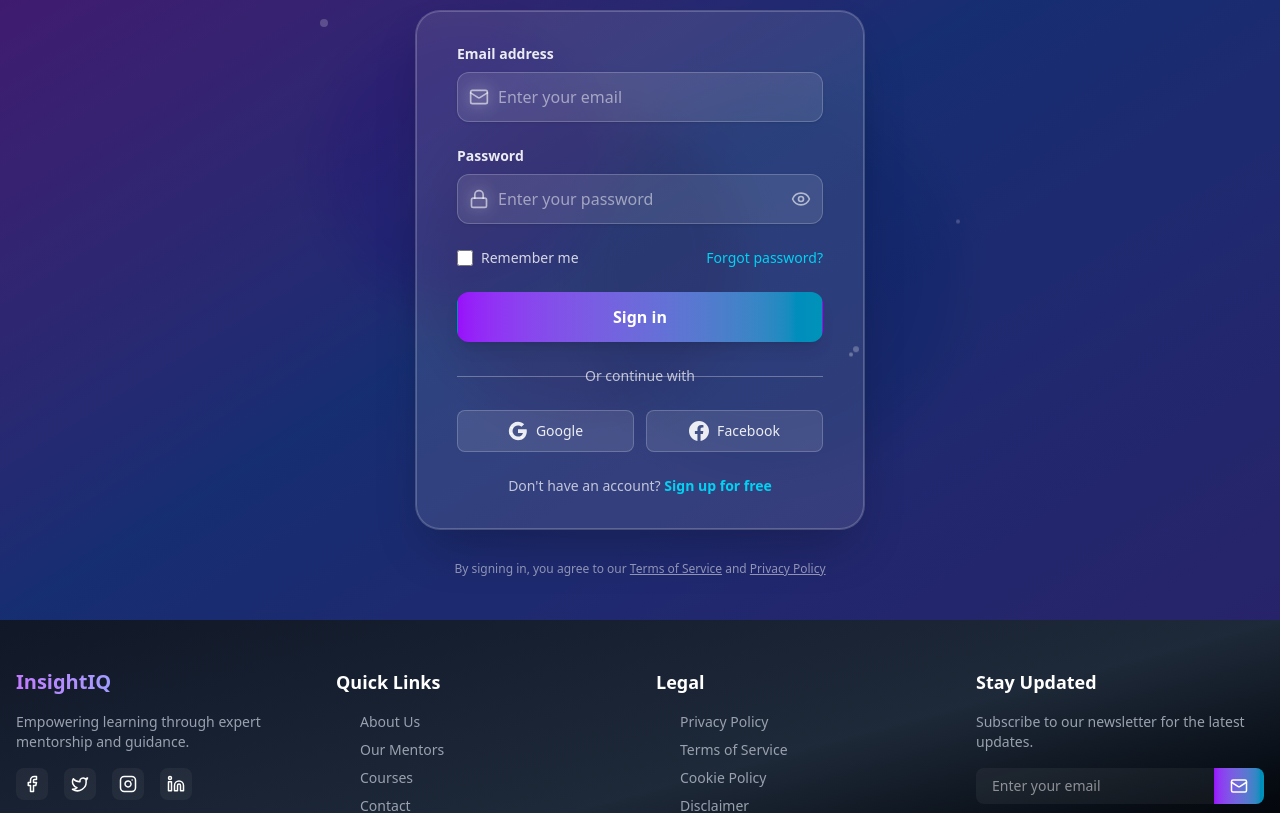
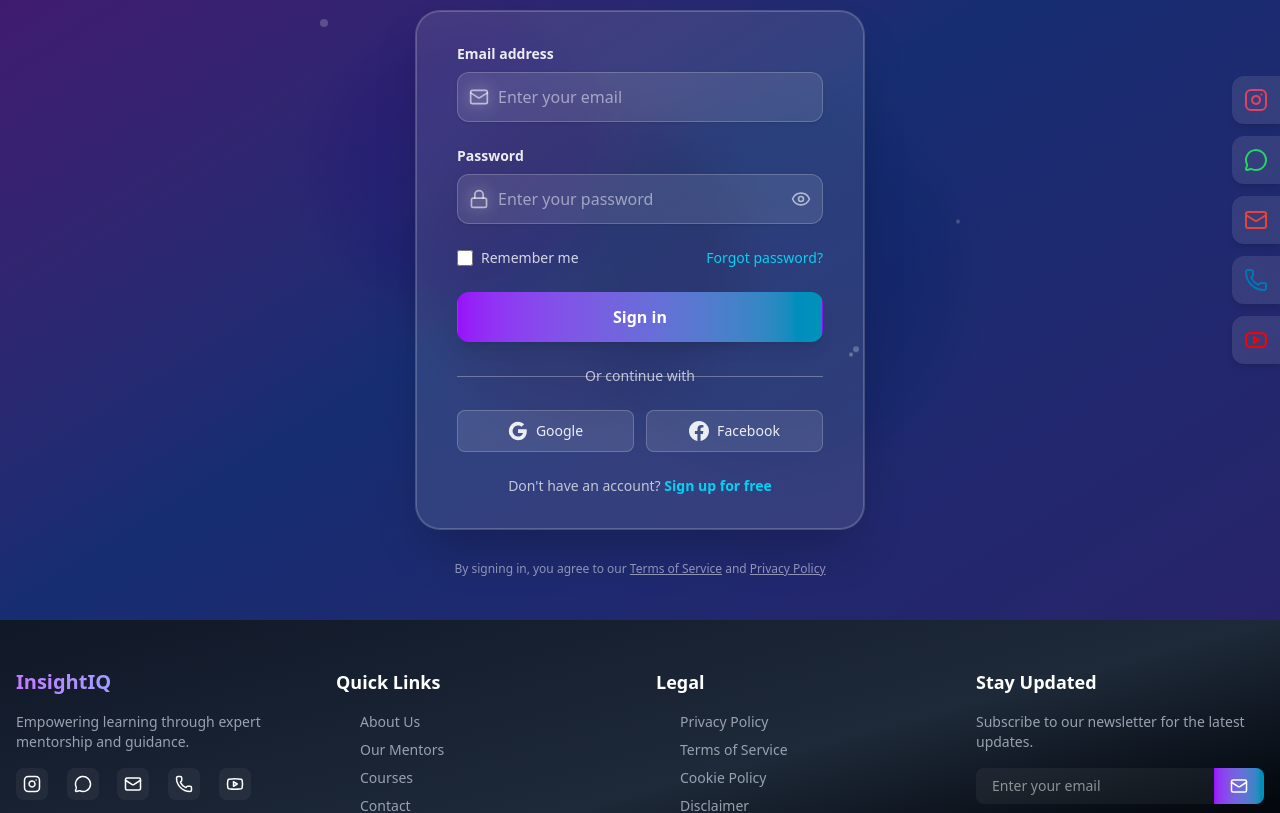
Before and after one commit to morerohan0037/Test1, a React (Vite) app in the folder frontend/: page /login in a window 1280 px wide. Shown: the part 180-993 px from the top of the page. Built offline with nearby package versions, Linux system fonts and the light colour scheme.

Commit message:
added social media links

```diff
--- a/frontend/src/App.jsx
+++ b/frontend/src/App.jsx
@@ -9,6 +9,7 @@ import PaymentPlans from './components/Plans/PaymentPlans';
 import Footer from './components/Footer';
 import Dashboard from './components/Dashboard';
 import PrivateRoute from './components/PrivateRoute';
+import SocialPalette from './components/SocialPalette';
 
 function App() {
   return (
@@ -33,7 +34,9 @@ function App() {
               />
             </Routes>
           </main>
+          <SocialPalette />
           <Footer />
+
         </div>
       </Router>
     </AuthProvider>
--- a/frontend/src/components/Footer.jsx
+++ b/frontend/src/components/Footer.jsx
@@ -1,11 +1,19 @@
-import { Facebook, Twitter, Instagram, Linkedin, Mail, ArrowRight } from 'lucide-react';
+import {
+  Instagram,
+  Mail,
+  Phone,
+  ArrowRight,
+  Youtube,
+  MessageCircle // Using as a placeholder icon for WhatsApp
+} from 'lucide-react';
 
 const Footer = () => {
   const socialLinks = [
-    { icon: Facebook, href: "#" },
-    { icon: Twitter, href: "#" },
-    { icon: Instagram, href: "#" },
-    { icon: Linkedin, href: "#" }
+    { icon: Instagram, href: "https://www.instagram.com/insi.iq?utm_source=ig_web_button_share_sheet&igsh=ZDNlZDc0MzIxNw==" },
+    { icon: MessageCircle, href: "https://whatsapp.com/channel/0029VbB02Ow9hXFBWwNih01v" },
+    { icon: Mail, href: "mailto:insightiq4students@gmail.com" },
+    { icon: Phone, href: "tel:9026975729" },
+    { icon: Youtube, href: "https://youtube.com/@insight_iq-p2n?si=cgkWpy0OJ_mJocpH" }
   ];
 
   return (
@@ -23,9 +31,10 @@ const Footer = () => {
             <p className="text-gray-400 text-sm">
               Empowering learning through expert mentorship and guidance.
             </p>
-            <div className="flex space-x-4">
+            <div className="grid grid-cols-3 gap-4 sm:grid-cols-4 md:grid-cols-5 lg:grid-cols-6">
               {socialLinks.map((social, index) => (
                 <a
+                  target="_blank"
                   key={index}
                   href={social.href}
                   className="w-8 h-8 flex items-center justify-center rounded-lg bg-white/5 hover:bg-white/10 transition-all duration-300 hover:scale-110 hover:text-cyan-400"
@@ -34,6 +43,7 @@ const Footer = () => {
                 </a>
               ))}
             </div>
+
           </div>
 
           {/* Quick Links */}
--- /dev/null
+++ b/frontend/src/components/SocialPalette.jsx
@@ -0,0 +1,38 @@
+import React from 'react';
+import { Instagram, MessageCircle, Mail, Phone, Youtube } from 'lucide-react';
+
+const SocialPalette = () => {
+  const socialLinks = [
+    { icon: Instagram, href: "https://www.instagram.com/insi.iq?utm_source=ig_web_button_share_sheet&igsh=ZDNlZDc0MzIxNw==", color: "#E4405F" },
+    { icon: MessageCircle, href: "https://whatsapp.com/channel/0029VbB02Ow9hXFBWwNih01v", color: "#25D366" },
+    { icon: Mail, href: "mailto:insightiq4students@gmail.com", color: "#EA4335" },
+    { icon: Phone, href: "tel:9026975729", color: "#0077B5" },
+    { icon: Youtube, href: "https://youtube.com/@insight_iq-p2n?si=cgkWpy0OJ_mJocpH", color: "#FF0000" }
+  ];
+
+  return (
+    <div className="fixed right-0 top-1/2 transform -translate-y-1/2 z-50">
+      <div className="flex flex-col gap-3">
+        {socialLinks.map((link, index) => (
+          <a
+            key={index}
+            href={link.href}
+            target="_blank"
+            rel="noopener noreferrer"
+            className="w-12 h-12 hover:w-16 bg-white/10 backdrop-blur-md
+                       flex items-center justify-center rounded-l-xl group
+                       transition-all duration-300 ease-in-out shadow-md hover:shadow-lg"
+          >
+            <link.icon
+              size={24}
+              className="group-hover:scale-110 transition-transform duration-300"
+              style={{ color: link.color }}
+            />
+          </a>
+        ))}
+      </div>
+    </div>
+  );
+};
+
+export default SocialPalette;
```
